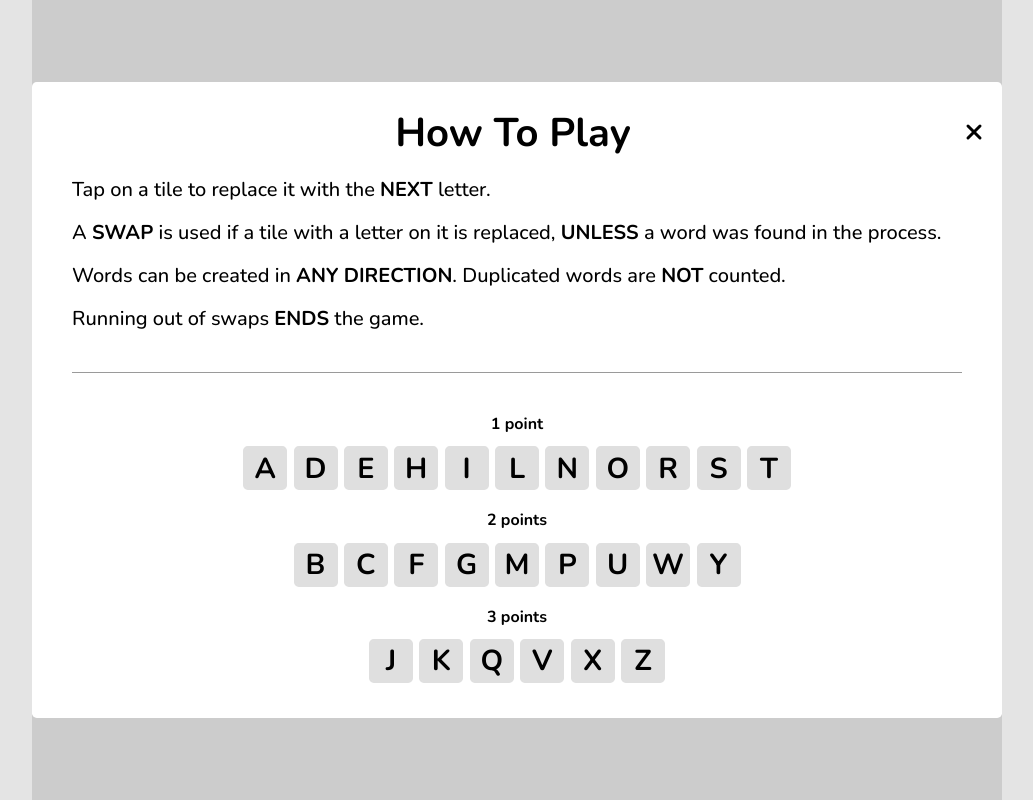
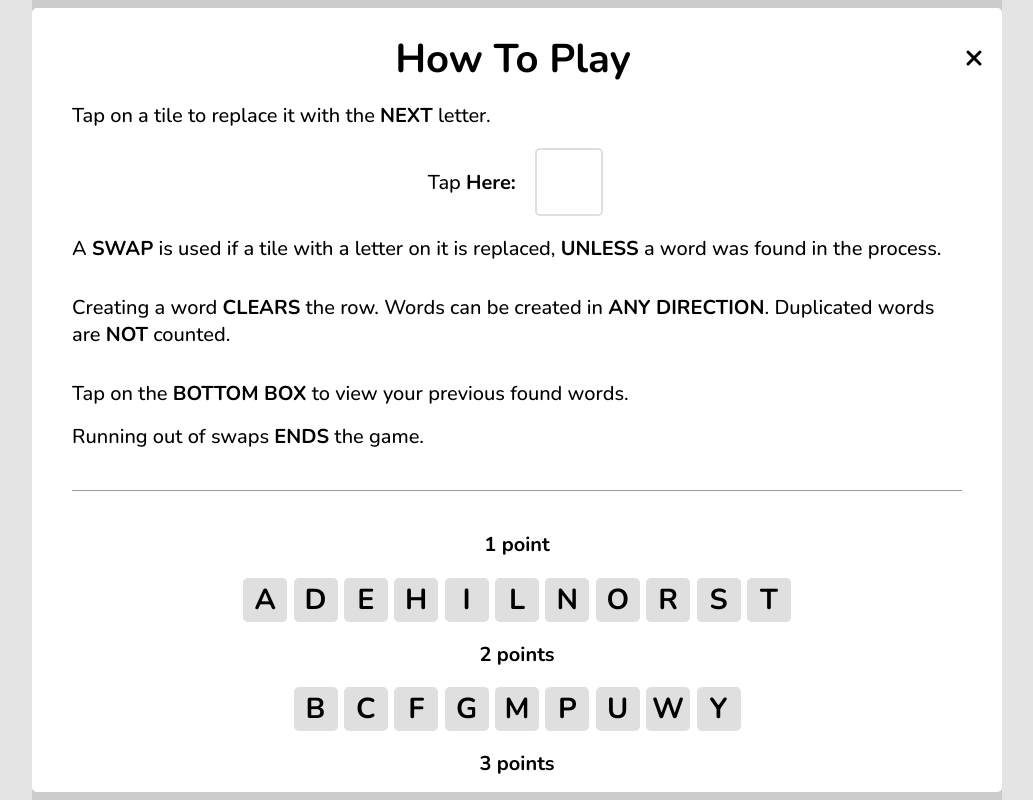
Before and after one commit to Maximilian-Oberholtzer/letter-swap-v2, a React (Create React App) app: page / in a window 1280 px wide. Both pictures are taken after a click on the button 536 px from the left and 594 px from the top of the page. Shown: the whole page, without its empty margins (123-1156 px from the left). Built offline with nearby package versions, Linux system fonts and the light colour scheme.

Commit message:
Instructions Modal additions

```diff
--- a/src/main/components/board/BoardFunctions.tsx
+++ b/src/main/components/board/BoardFunctions.tsx
@@ -318,11 +318,7 @@ export const checkForWords = (
     //calculate score based on found words
     //bonus points for additional words
     if (nonDuplicateSequences.length > 1) {
-      if (boardSize === 4) {
-        currentPoints += 4 * (nonDuplicateSequences.length - 1);
-      } else {
-        currentPoints += 5 * (nonDuplicateSequences.length - 1);
-      }
+      currentPoints += 5 * (nonDuplicateSequences.length - 1);
     }
     for (let i = 0; i < nonDuplicateSequences.length; i++) {
       const currentWord = nonDuplicateSequences[i];
--- a/src/main/components/board/board.css
+++ b/src/main/components/board/board.css
@@ -1,8 +1,7 @@
 :root {
   --font: "Nunito", sans-serif;
   --game-width: 970px;
-  --transition: 300ms background-color, 300ms color, 300ms border,
-    300ms border-bottom;
+  --transition: 300ms background-color, 300ms color, 300ms border;
 
   --light-gray: #dfdfdf;
   --dark-gray: #b6b6b6;
--- a/src/main/components/modal/InstructionsModal.tsx
+++ b/src/main/components/modal/InstructionsModal.tsx
@@ -1,4 +1,4 @@
-import React, { ReactNode } from "react";
+import React, { ReactNode, useState } from "react";
 import Modal from "./Modal";
 
 //point values
@@ -7,27 +7,65 @@ const twoPoints = ["B", "C", "F", "G", "M", "P", "U", "W", "Y"];
 const threePoints = ["J", "K", "Q", "V", "X", "Z"];
 const pointArr = [onePoint, twoPoints, threePoints];
 
+interface instructionsModalProps {
+  closeModal: () => void;
+}
+
+const InstructionsModal = (props: instructionsModalProps) => {
+  const { closeModal } = props;
+
+  const [tutorialTile1, setTutorialTile1] = useState<string>("");
+
+  const handleTutorialTileClick1 = () => {
+    if (tutorialTile1 === "") {
+      const tile = document.getElementById("tutorial-tile-1");
+      tile?.classList.add("flip");
+      tile?.classList.add("background-fill");
+      tile?.classList.add("cursor-unset");
+      setTutorialTile1("M");
+    }
+  };
+
   const instructionsNode: ReactNode = (
     <div className="modal-content-container">
       <p className="modal-text">
         Tap on a tile to replace it with the <b>NEXT</b> letter.
       </p>
+      <div className="instructions-tutorial-container">
+        <div className="modal-text margin-unset">
+          Tap <b>Here:</b>
+        </div>
+        <div
+          id="tutorial-tile-1"
+          className="tile tile-tutorial"
+          onClick={() => {
+            handleTutorialTileClick1();
+          }}
+        >
+          {tutorialTile1}
+        </div>
+      </div>
+
       <p className="modal-text">
         A <b>SWAP</b> is used if a tile with a letter on it is replaced,{" "}
         <b>UNLESS</b> a word was found in the process.
       </p>
+      <div className="instructions-tutorial-container"></div>
       <p className="modal-text">
-      Words can be created in <b>ANY DIRECTION</b>. Duplicated words are{" "}
-      <b>NOT</b> counted.
+        Creating a word <b>CLEARS</b> the row. Words can be created in{" "}
+        <b>ANY DIRECTION</b>. Duplicated words are <b>NOT</b> counted.
+      </p>
+      <div className="instructions-tutorial-container"></div>
+      <p className="modal-text">
+        Tap on the <b>BOTTOM BOX</b> to view your previous found words.
       </p>
       <p className="modal-text">
         Running out of swaps <b>ENDS</b> the game.
       </p>
       <hr className="modal-line" />
-    {/* <p className="modal-subtitle">Points</p> */}
       {pointArr.map((arr, index) => (
         <>
-        <div className="modal-point-description-text">
+          <div className="modal-text text-align-center">
             <b>
               {index + 1} {`${index === 0 ? "point" : "points"}`}
             </b>
@@ -42,15 +80,15 @@ const instructionsNode: ReactNode = (
           </div>
         </>
       ))}
+      <p className="modal-text">
+        3 <b>BONUS</b> points for finding a word in a diagonal direction.
+      </p>
+      <p className="modal-text">
+        5 <b>BONUS</b> points for each additional word found in one turn.
+      </p>
     </div>
   );
 
-interface instructionsModalProps {
-  closeModal: () => void;
-}
-
-const InstructionsModal = (props: instructionsModalProps) => {
-  const { closeModal } = props;
   return (
     <Modal
       closeModal={closeModal}
--- a/src/main/components/modal/modal.css
+++ b/src/main/components/modal/modal.css
@@ -2,6 +2,12 @@
   --font: "Nunito", sans-serif;
   --game-width: 970px;
   --transition: 300ms background-color, 300ms color, 300ms border;
+
+  --light-gray: #dfdfdf;
+  --dark-gray: #b6b6b6;
+  --green: #6fb05c;
+  --yellow: #d1d06c;
+  --red: red;
 }
 
 /* Generic modal css */
@@ -97,10 +103,26 @@
   flex-wrap: wrap;
   margin: 0rem 2rem;
 }
-
-.modal-point-description-text {
+.instructions-tutorial-container {
+  display: flex;
+  gap: 1rem;
+  justify-content: center;
+  align-items: center;
+}
+.tile-tutorial {
+  transition: var(--transition);
+}
+.background-fill {
+  background-color: var(--light-gray) !important;
+}
+.cursor-unset {
+  cursor: unset !important;
+}
+.margin-unset {
+  margin: unset !important;
+}
+.text-align-center {
   text-align: center;
-  margin: 1rem 0rem 0.5rem 0rem;
 }
 
 /* Media Queries for responsiveness */
@@ -120,6 +142,11 @@
   .modal-line {
     margin: 1.5rem 1.1rem !important;
   }
+  .tile-tutorial {
+    height: 2.4rem !important;
+    width: 2.4rem !important;
+    font-size: 2rem !important;
+  }
 }
 
 /* Small */
@@ -136,6 +163,11 @@
   }
   .modal-line {
     margin: 2rem 1.25rem;
+  }
+  .tile-tutorial {
+    height: 2.8rem;
+    width: 2.8rem;
+    font-size: 2rem;
   }
 }
 
@@ -155,4 +187,9 @@
   .modal-line {
     margin: 2.5rem 2.5rem;
   }
+  .tile-tutorial {
+    height: 3.5rem;
+    width: 3.5rem;
+    font-size: 2.5rem;
+  }
 }
```
Also changed, not shown: 1 other file (tests, documents, lock files or other folders). Lines whose indentation alone changed are shown as unchanged.
